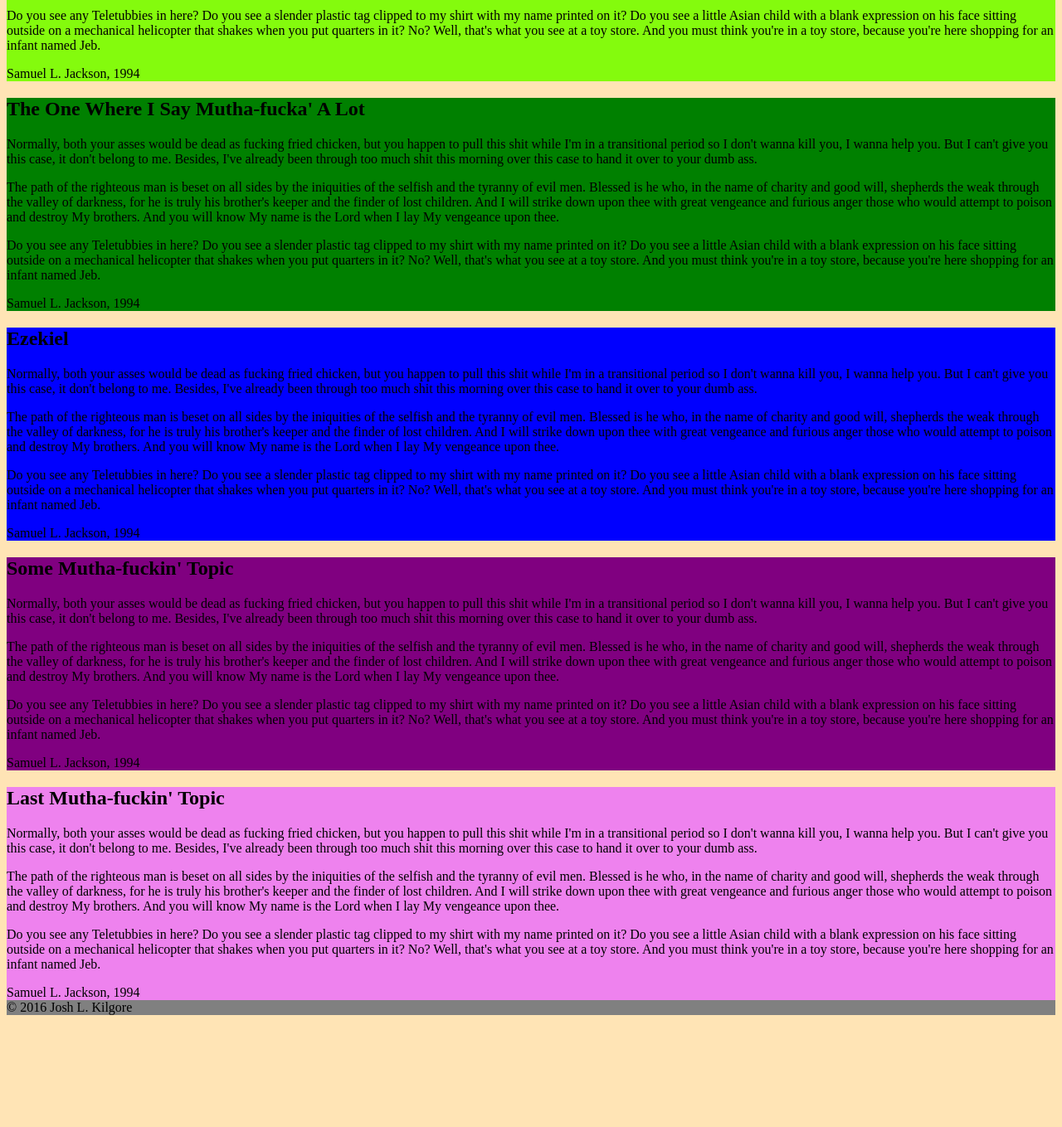
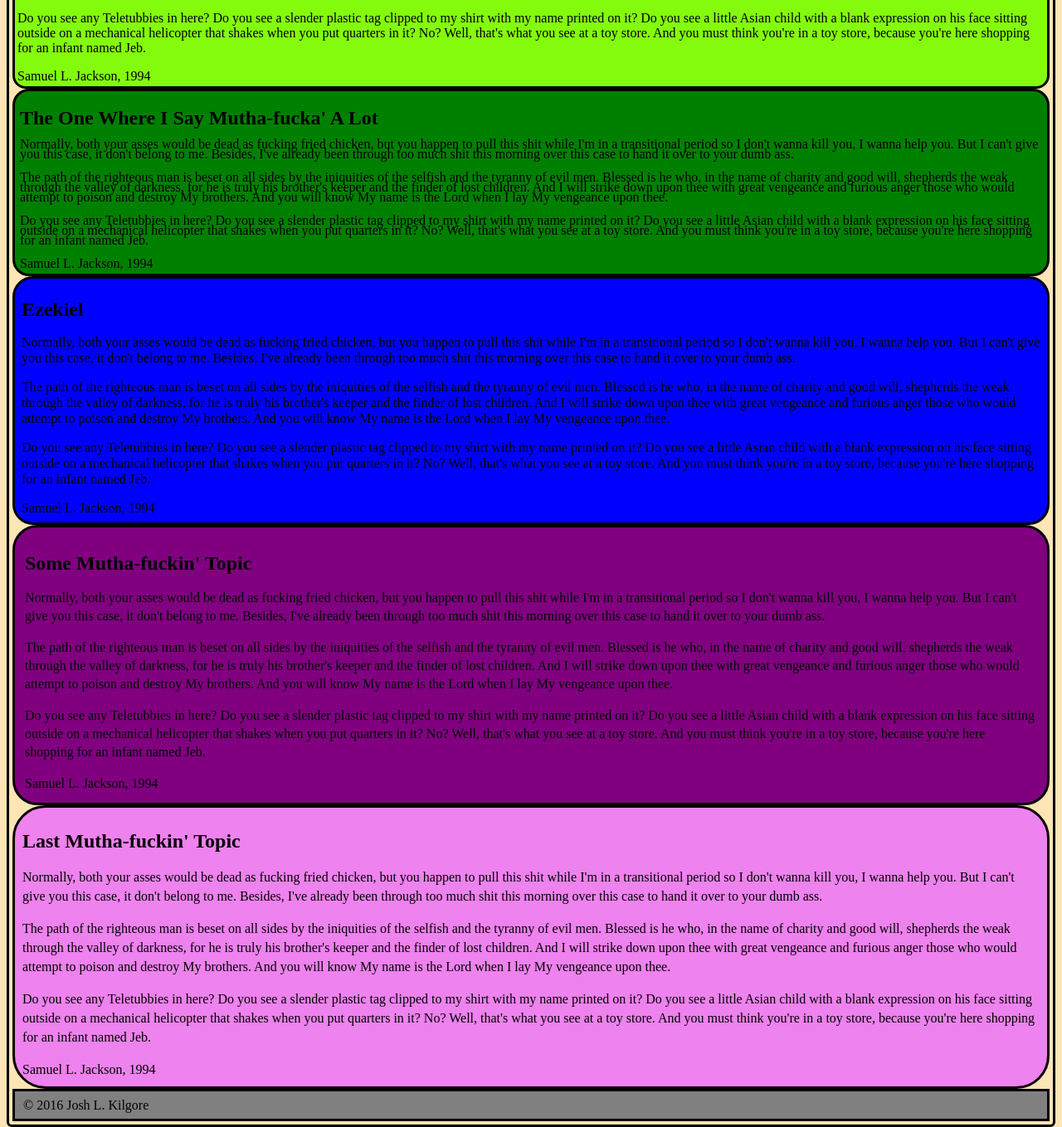
Before and after one commit to jkillz2020/articles-ex-2, a plain HTML site: page index.html in a window 1280 px wide. Shown: the part 1228-2587 px from the top of the page at 83% size. Before the commit the page ends 2460 px from the top, so only its background shows below. Drawn offline with Linux system fonts and the light colour scheme.

Commit message:
added all css reqmnts

```diff
--- a/main.css
+++ b/main.css
@@ -1,39 +1,93 @@
 .title{
   background-color: gray;
+  padding: 25px;
 }
 
 body{
   background-color: moccasin;
+  font-size: 10;
+  font-family:;
+  line-height:13px;
+  border-style:solid;
+  border-radius: 6px;
+  padding: 4px;
 }
 
 .first-article{
   background-color: red;
+  font-size: 12;
+  font-family:;
+  line-height:15px;
+  border-style:solid;
+  border-radius: 8px;
+  padding: 5px;
 }
 
 .second-article{
   background-color: orange;
+  font-size: 9;
+  font-family:;
+  line-height:16px;
+  border-style:solid;
+  border-radius: 10px;
+  padding: 7px;
 }
 
 .third-article{
   background-color: #84FB0D;
+  font-size: 13;
+  font-family:;
+  line-height:18px;
+  border-style:solid;
+  border-radius: 16px;
+  padding: 3px;
 }
 
 .fourth-article{
   background-color: green;
+  font-size: 11;
+  font-family:;
+  line-height:12px;
+  border-style:solid;
+  border-radius: 20px;
+  padding: 6px;
 }
 
 .fifth-article{
   background-color: blue;
+  font-size: 15;
+  font-family:;
+  line-height:19px;
+  border-style:solid;
+  border-radius: 25px;
+  padding: 8px;
 }
 
 .sixth-article{
   background-color: purple;
+  font-size: 14;
+  font-family:;
+  line-height:22px;
+  border-style:solid;
+  border-radius: 30px;
+  padding: 12px;
 }
 
 .last-article{
   background-color: violet;
+  font-size: 8;
+  font-family:;
+  line-height:23px;
+  border-style:solid;
+  border-radius: 40px;
+  padding: 9px;
 }
 
 .footer{
   background-color: gray;
+  font-size: 10;
+  font-family:;
+  line-height:;
+  border-style:solid;
+  padding: 10px;
 }
```
